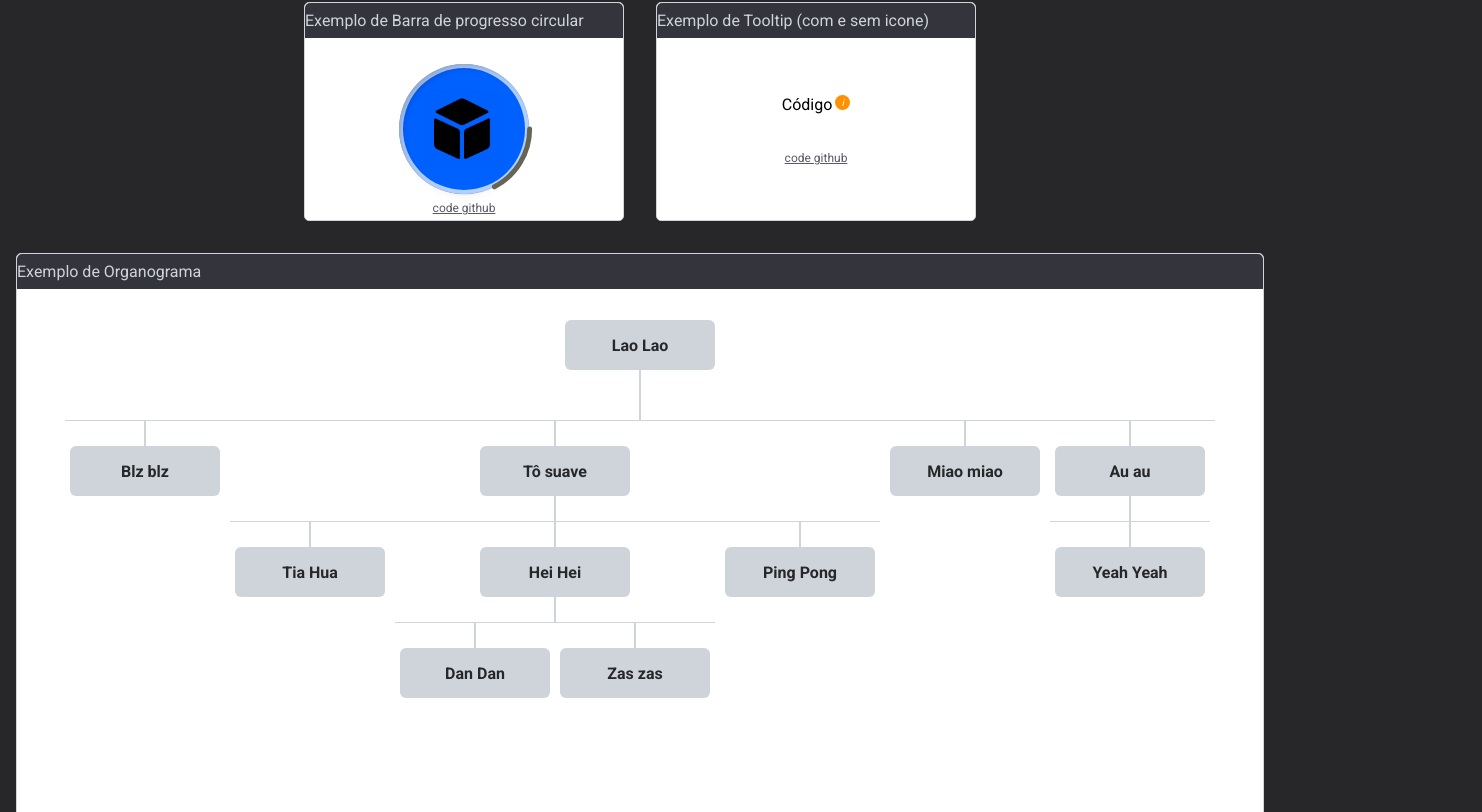
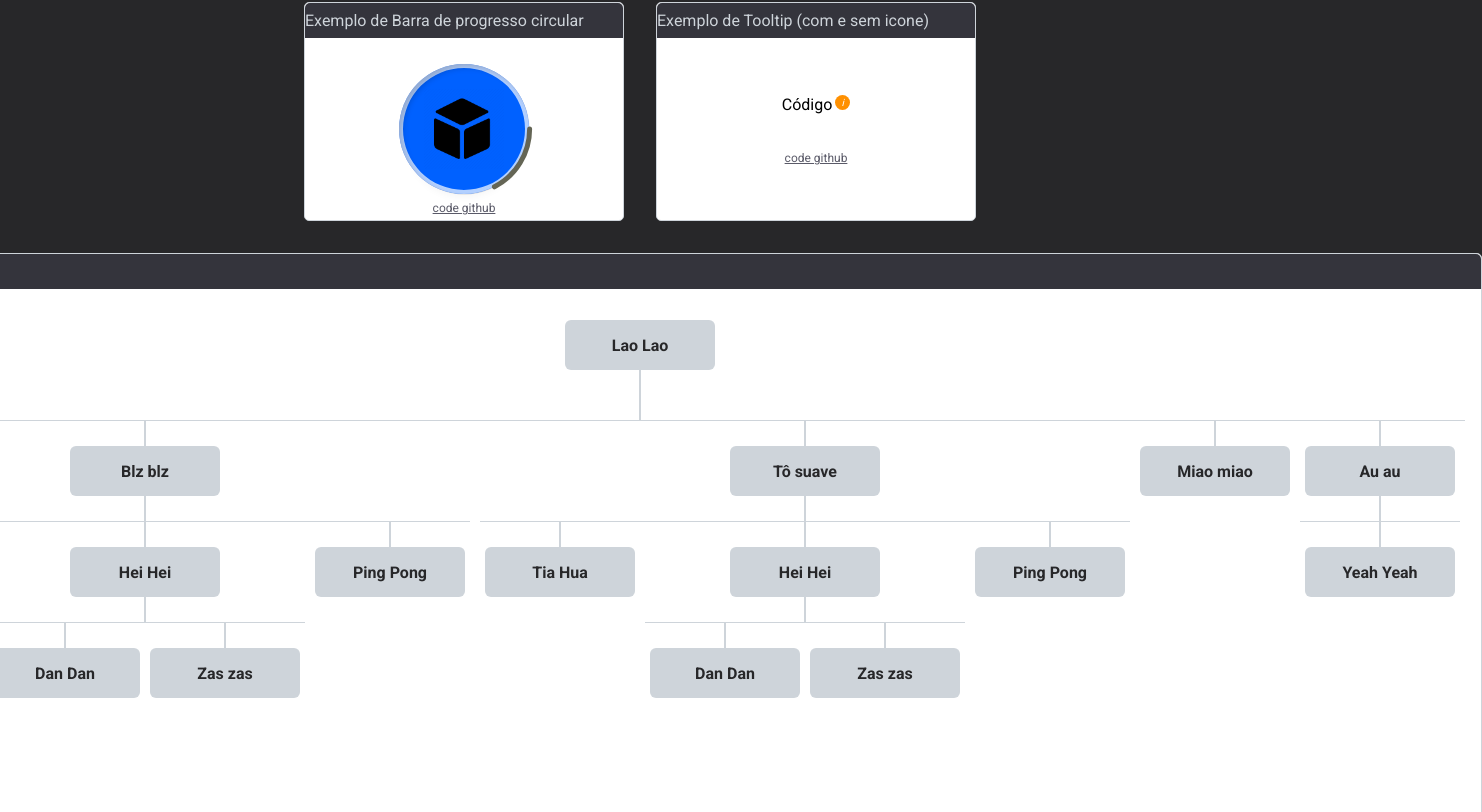
Before and after one commit to brunosilva/got-a-code, a React (Create React App) app: page / in a window 1280 px wide. Shown: the part 252-1064 px from the top of the page, 1482 px wide, since content can reach past the window. Built offline with nearby package versions, Linux system fonts and the light colour scheme; a web font is replaced by a local one.

Commit message:
fix: :bug: type

```diff
--- a/src/components/Organization/index.tsx
+++ b/src/components/Organization/index.tsx
@@ -3,7 +3,7 @@ import React, { useState, useEffect } from 'react'
 
 // styles
 import style from './style.module.scss'
-import { ITreeUser, IUser } from './type'
+import { IUser } from './type'
 import { dataUser } from './utils'
 
 interface IProps {
@@ -13,13 +13,10 @@ interface IProps {
 }
 
 const Organization: React.FC<IProps> = ({ title, subtitle, description }) => {
-  const [main, setMain] = useState()
   const [lv1, setLv1] = useState<any>()
-  const [lv2, setLv2] = useState()
-  const [lv3, setLv3] = useState()
 
   useEffect(() => {
-    const level1 = dataUser.children.filter(item => item.level === 1)
+    const level1 = dataUser?.children?.filter(item => item.level === 1)
 
     console.log('level1', level1)
 
@@ -43,9 +40,7 @@ const Organization: React.FC<IProps> = ({ title, subtitle, description }) => {
       </div>
       <div className={style.row}>
         {lv1 &&
-          lv1.map(
-            (level1: any) =>
-              (
+          lv1.map((level1: IUser) => (
             <div className={style.content} key={level1.id}>
               <div
                 className={`${style.position} ${
@@ -83,9 +78,7 @@ const Organization: React.FC<IProps> = ({ title, subtitle, description }) => {
                             <div className={style.content} key={level3.id}>
                               <div
                                 className={`${style.position} ${
-                                      level3.children
-                                        ? style.lvTwo
-                                        : style.lvOne
+                                  level3.children ? style.lvTwo : style.lvOne
                                 }`}
                               >
                                 <div className={style.user}>
@@ -105,8 +98,7 @@ const Organization: React.FC<IProps> = ({ title, subtitle, description }) => {
                 </div>
               )}
             </div>
-              ) as any
-          )}
+          ))}
       </div>
     </div>
   )
--- a/src/components/Organization/utils.ts
+++ b/src/components/Organization/utils.ts
@@ -1,6 +1,6 @@
-import { ITreeUser } from "./type";
+import { IUser } from "./type";
 
-export const dataUser: ITreeUser = {
+export const dataUser: IUser = {
   id: 'n1',
   level: 0,
   name: 'Lao Lao',
@@ -10,7 +10,21 @@ export const dataUser: ITreeUser = {
       id: 'n2',
       level: 1,
       name: 'Blz blz',
-      title: 'design'
+      title: 'design',
+      children: [
+        { id: 'n4', level: 2, name: 'Tia Hua', title: 'pleno engineer' },
+        {
+          id: 'n5',
+          level: 2,
+          name: 'Hei Hei',
+          title: 'senior engineer',
+          children: [
+            { id: 'n6', name: 'Dan Dan', title: 'engineer' },
+            { id: 'n7', name: 'Zas zas', title: 'engineer' }
+          ]
+        },
+        { id: 'n8', level: 2, name: 'Ping Pong', title: 'junior engineer' }
+      ]
     },
     {
       id: 'n3',
```
Also changed, not shown: src/components/Organization/type.ts (+5 -34 lines). Lines whose indentation alone changed are shown as unchanged.
